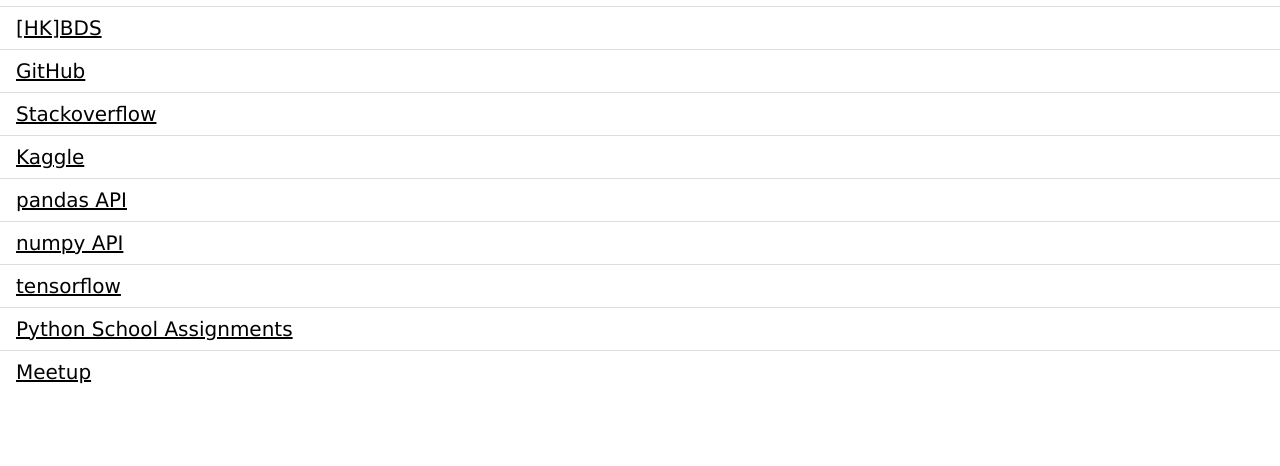
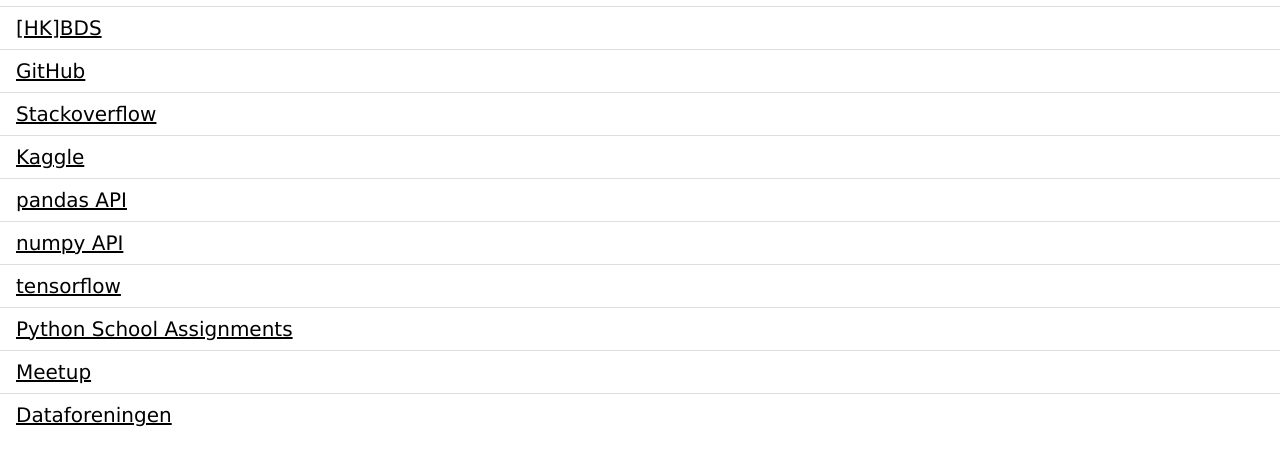
Before and after one commit to ABergli/abergli.github.io, a plain HTML site: page index.html in a window 1280 px wide. Shown: the part 290-756 px from the top of the page. Drawn offline with Linux system fonts and the light colour scheme.

Commit message:
Update index.html

```diff
--- a/index.html
+++ b/index.html
@@ -31,6 +31,7 @@
     <li style="font-size:20px"> <a href="https://www.tensorflow.org/" target="_blank">tensorflow</a></li>
     <li style="font-size:20px"> <a href="https://github.com/ABergli/School_2022" target="_blank">Python School Assignments</a></li>
     <li style="font-size:20px"> <a href="https://www.meetup.com/oslo-data-science/" target="_blank">Meetup</a></li>
+    <li style="font-size:20px"> <a href="https://www.dataforeningen.no/" target="_blank">Dataforeningen</a></li>
 
 
   </ul>
```
